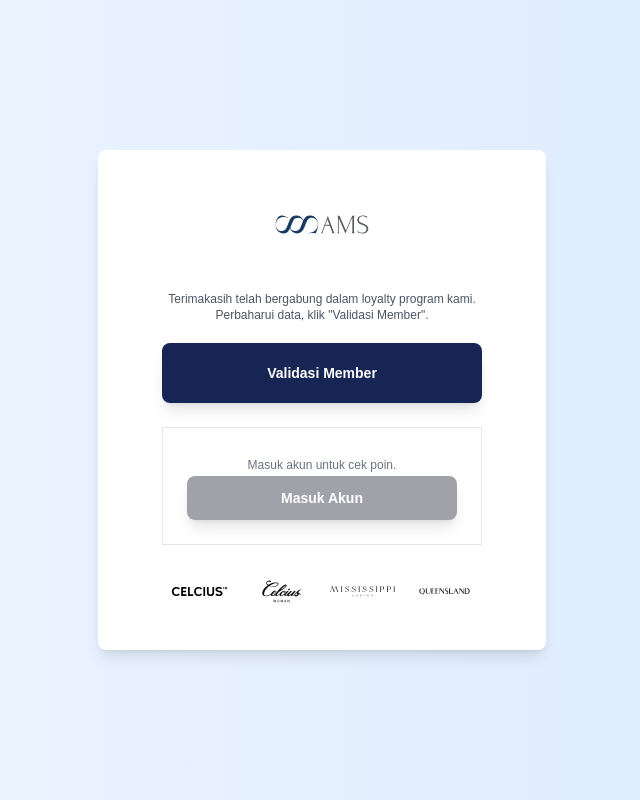
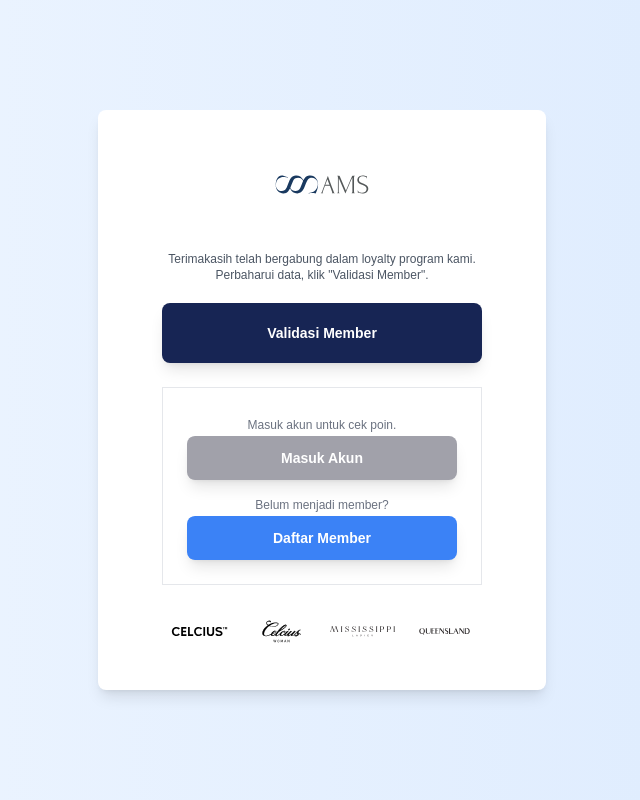
Before and after one commit to Lugas30/membership-web, a Next.js app: page / in a window 1280 px wide. Shown: the whole page, without its empty margins (318-958 px from the left). Built offline with nearby package versions, Linux system fonts and the light colour scheme.

Commit message:
Pengaktifan fitur pendaftaran

```diff
--- a/app/page.tsx
+++ b/app/page.tsx
@@ -45,14 +45,14 @@
             </Link>
           </div>
 
-          {/* <div className="space-y-2">
+          <div className="space-y-2">
             <span className="text-xs text-gray-500">Belum menjadi member?</span>
             <Link href="/signup">
               <button className="text-sm bg-blue-500 text-white font-bold py-3 rounded-lg w-full hover:opacity-90 transition duration-300 shadow-lg">
                 Daftar Member
               </button>
             </Link>
-          </div> */}
+          </div>
         </div>
         <div className="flex justify-between mt-5">
           <Image src={logo1} alt="Logo" width={75} height={200} />
```
